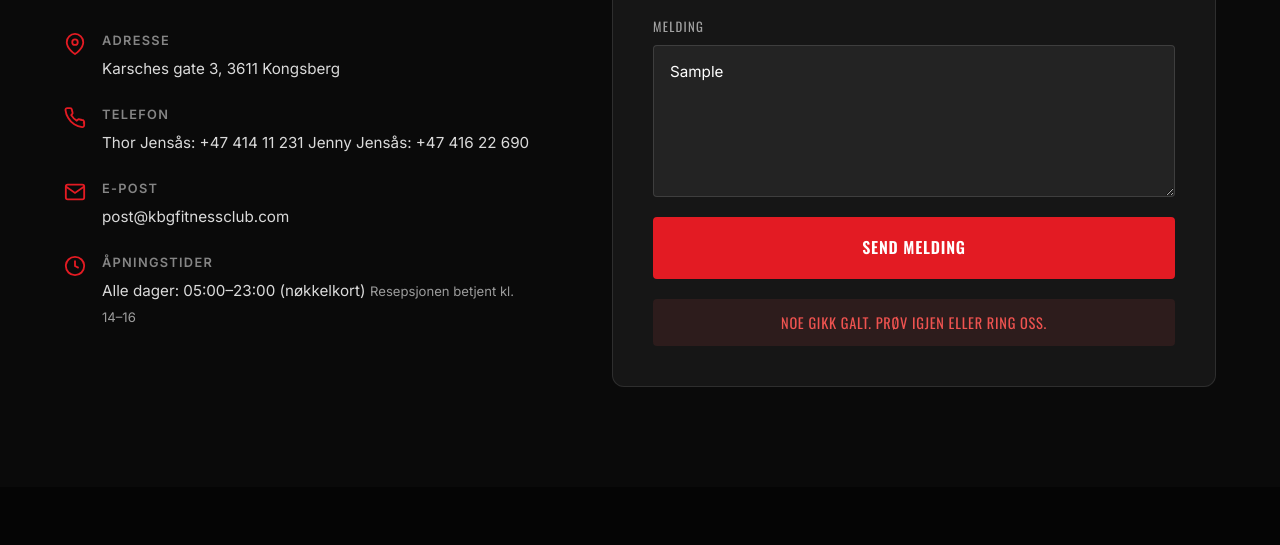
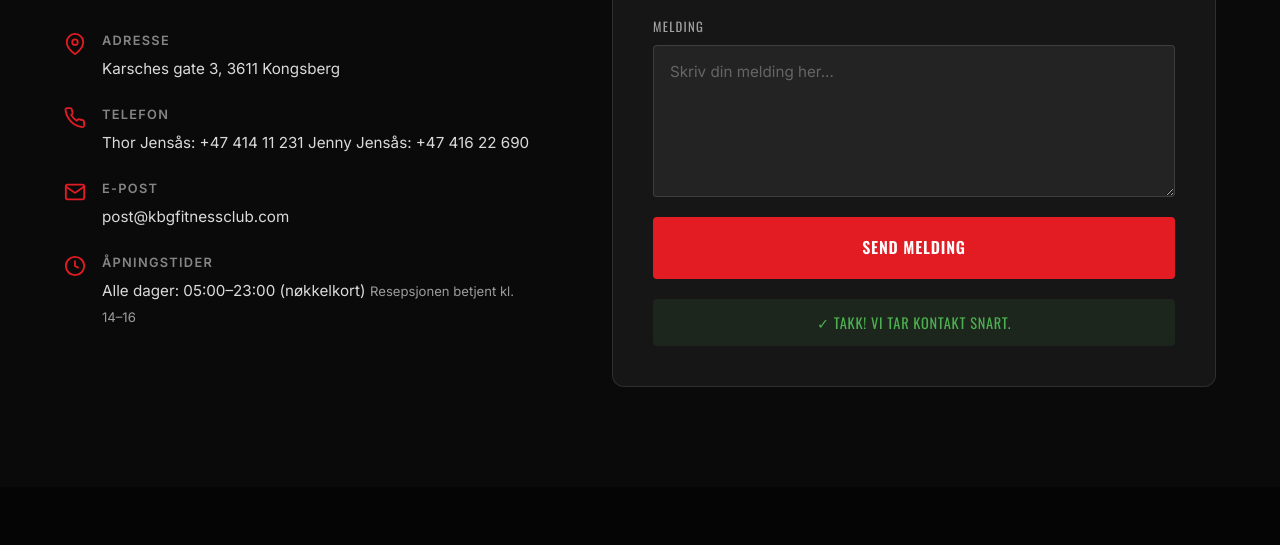
Before and after one commit to hakonTenki/Kbgfitnessclub, a plain HTML site: page kontakt.html in a window 1280 px wide. Both pictures are taken after typing "Sample", "name@example.com", "Sample" into the empty fields and a click on the button "SEND MELDING". Shown: the part 753-1298 px from the top of the page. Drawn offline with nearby package versions, Linux system fonts and the light colour scheme.

Commit message:
Bytt kontaktskjema fra Formspree til Netlify Forms
Formspree nadde gratis-grensen for innsendinger. Netlify Forms er
inkludert gratis i eksisterende hosting og krever ingen ny tjeneste.

```diff
--- a/kontakt.html
+++ b/kontakt.html
@@ -78,7 +78,11 @@
           </div>
         </div>
         <div class="kontakt-form-wrap">
-          <form class="kontakt-form" id="contactForm" action="https://formspree.io/f/xvzdlyjj" method="POST">
+          <form class="kontakt-form" id="contactForm" name="contact" method="POST" action="/kontakt.html" data-netlify="true" netlify-honeypot="bot-field">
+            <input type="hidden" name="form-name" value="contact" />
+            <p style="display:none">
+              <label>Ikke fyll ut hvis du er menneske: <input name="bot-field" /></label>
+            </p>
             <div class="form-row">
               <div class="form-group">
                 <label for="navn" data-i18n="kon.f-name">Navn</label>
@@ -103,8 +107,6 @@
               <label for="melding" data-i18n="kon.f-msg">Melding</label>
               <textarea id="melding" name="melding" rows="5" data-i18n-ph="kon.f-msg-ph" placeholder="Skriv din melding her..."></textarea>
             </div>
-            <input type="hidden" name="_subject" value="Ny melding fra KBG-nettsiden" />
-            <input type="text" name="_gotcha" style="display:none" />
             <button type="submit" class="btn btn-primary w-full btn-lg" id="submitBtn" data-i18n="kon.f-submit">Send melding</button>
             <div class="form-success" id="formSuccess" data-i18n="kon.f-success">✓ Takk! Vi tar kontakt snart.</div>
             <div class="form-error" id="formError" data-i18n="kon.f-error">Noe gikk galt. Prøv igjen eller ring oss.</div>
--- a/script.js
+++ b/script.js
@@ -39,7 +39,7 @@ const observer = new IntersectionObserver(entries => {
 
 fadeEls.forEach(el => observer.observe(el));
 
-// ── CONTACT FORM (Formspree) ──────────────────────
+// ── CONTACT FORM (Netlify Forms) ──────────────────
 const contactForm = document.getElementById('contactForm');
 if (contactForm) {
   const successMsg = document.getElementById('formSuccess');
@@ -55,10 +55,10 @@ if (contactForm) {
     submitBtn.disabled = true;
 
     try {
-      const res = await fetch(contactForm.action, {
+      const res = await fetch('/', {
         method: 'POST',
-        body: new FormData(contactForm),
-        headers: { Accept: 'application/json' }
+        headers: { 'Content-Type': 'application/x-www-form-urlencoded' },
+        body: new URLSearchParams(new FormData(contactForm)).toString()
       });
 
       if (res.ok) {
```
